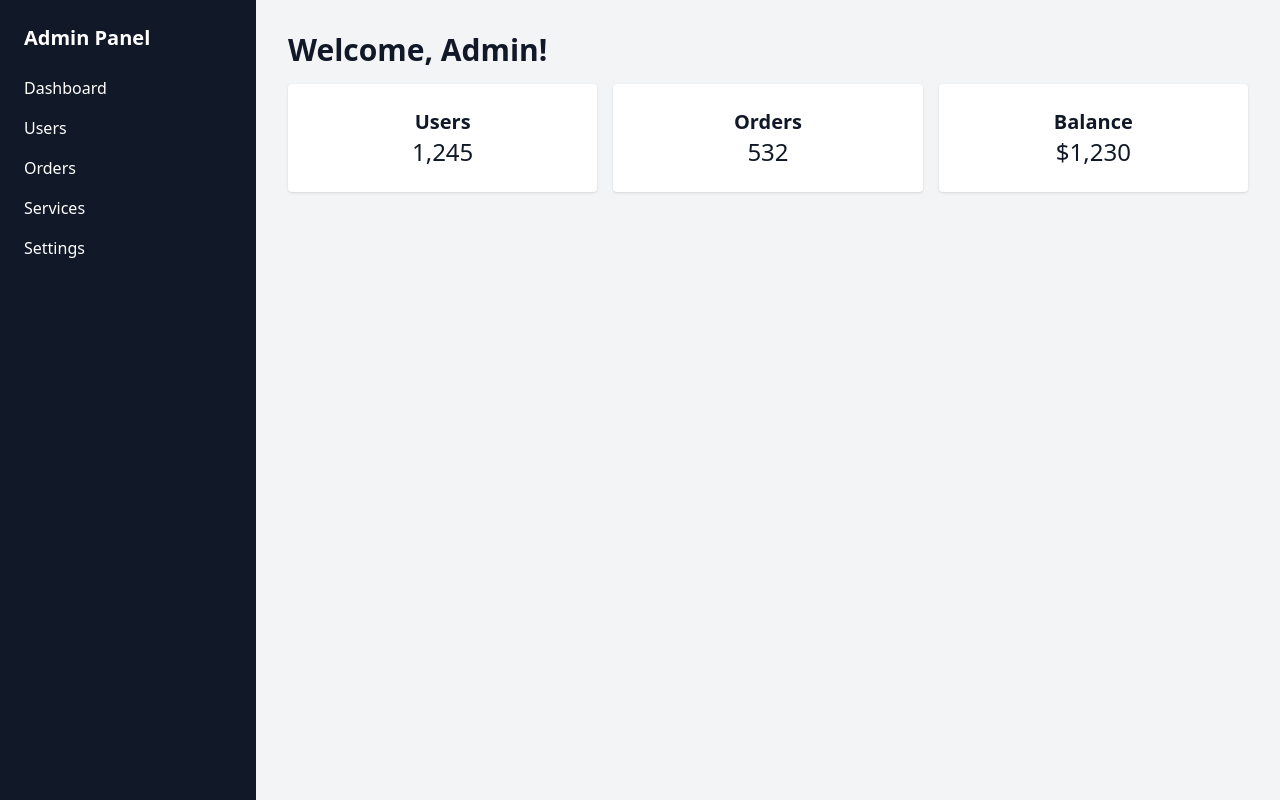
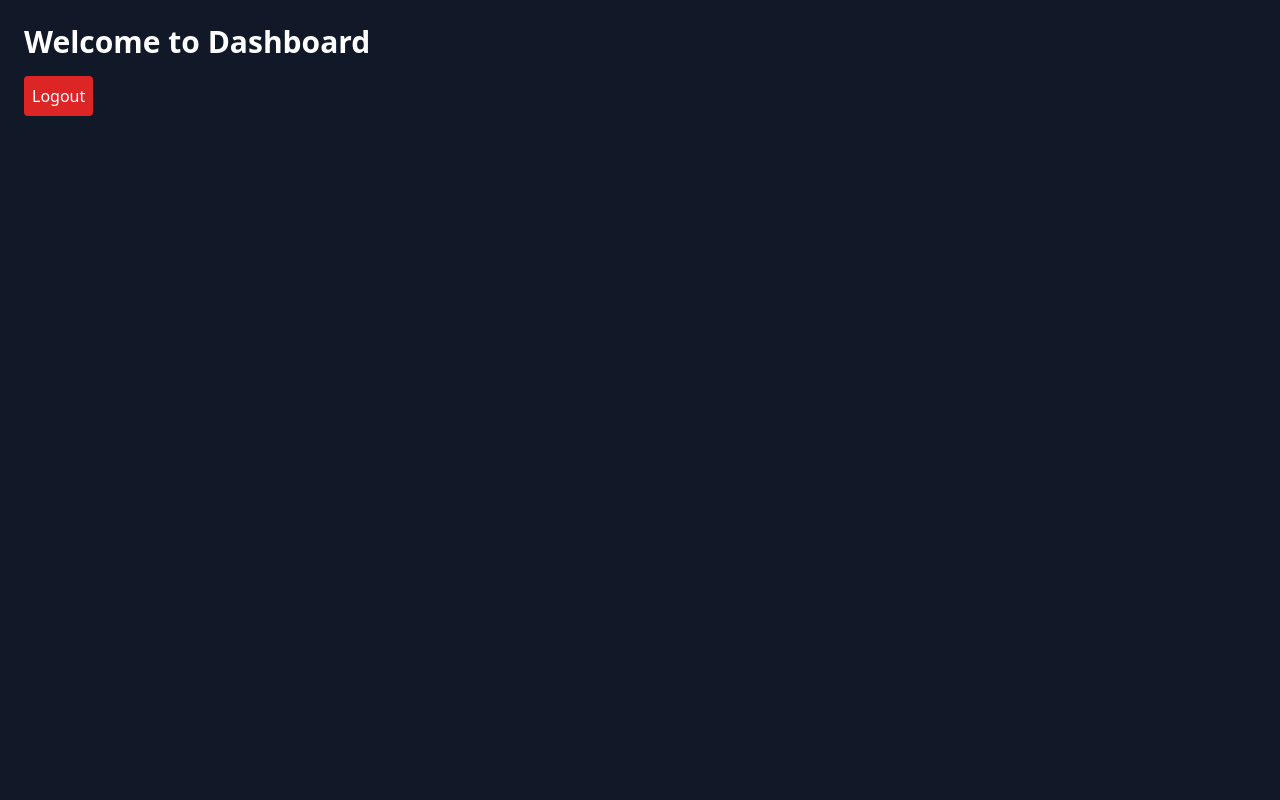
Before and after one commit to humayundanish05/Secure-admin, a plain HTML site: page dashboard.html in a window 1280 px wide. Drawn offline with nearby package versions, Linux system fonts and the light colour scheme; sample sign-in values are in the browser's storage.

Commit message:
Add files via upload

```diff
--- a/dashboard.html
+++ b/dashboard.html
@@ -5,38 +5,21 @@
   <title>Admin Dashboard</title>
   <script src="https://cdn.tailwindcss.com"></script>
 </head>
-<body class="bg-gray-100 text-gray-900">
-  <script src="assets/js/protect.js"></script>
-  <div class="flex">
-    <aside class="w-64 bg-gray-900 text-white h-screen p-6">
-      <h1 class="text-xl font-bold mb-6">Admin Panel</h1>
-      <nav>
-        <ul class="space-y-4">
-          <li><a href="dashboard.html">Dashboard</a></li>
-          <li><a href="users.html">Users</a></li>
-          <li><a href="orders.html">Orders</a></li>
-          <li><a href="services.html">Services</a></li>
-          <li><a href="settings.html">Settings</a></li>
-        </ul>
-      </nav>
-    </aside>
-    <main class="flex-1 p-8">
-      <h2 class="text-3xl font-bold mb-4">Welcome, Admin!</h2>
-      <div class="grid grid-cols-3 gap-4">
-        <div class="bg-white p-6 rounded shadow text-center">
-          <h3 class="text-xl font-bold">Users</h3>
-          <p class="text-2xl">1,245</p>
-        </div>
-        <div class="bg-white p-6 rounded shadow text-center">
-          <h3 class="text-xl font-bold">Orders</h3>
-          <p class="text-2xl">532</p>
-        </div>
-        <div class="bg-white p-6 rounded shadow text-center">
-          <h3 class="text-xl font-bold">Balance</h3>
-          <p class="text-2xl">$1,230</p>
-        </div>
-      </div>
-    </main>
-  </div>
+<body class="bg-gray-900 text-white p-6">
+  <h1 class="text-3xl font-bold mb-4">Welcome to Dashboard</h1>
+  <button onclick="logout()" class="bg-red-600 hover:bg-red-700 p-2 rounded">Logout</button>
+
+  <script>
+    if (localStorage.getItem("isLoggedIn") !== "true") {
+      alert("🚫 Please login first!");
+      window.location.href = "index.html";
+    }
+
+    function logout() {
+      localStorage.removeItem("isLoggedIn");
+      alert("👋 Logged out successfully!");
+      window.location.href = "index.html";
+    }
+  </script>
 </body>
 </html>
--- a/login.js
+++ b/login.js
@@ -19,7 +19,7 @@ document.addEventListener("DOMContentLoaded", function () {
       localStorage.setItem("isLoggedIn", "true");
       window.location.href = "dashboard.html";
     } else {
-      alert("❌ Invalid username or password");
+      alert("❌ Invalid login");
     }
   });
 });
```
Also changed, not shown: index.html (+3 -6 lines).
